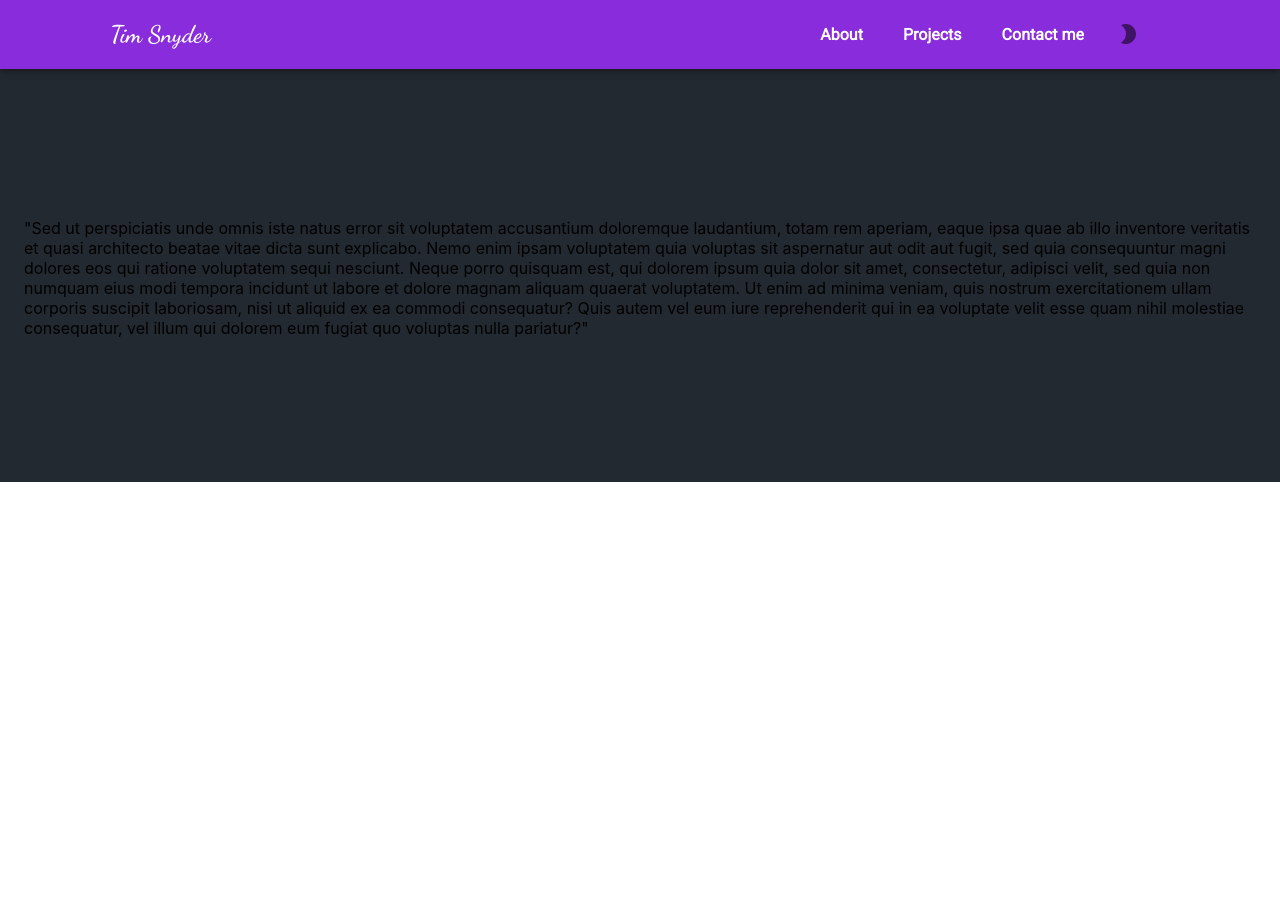
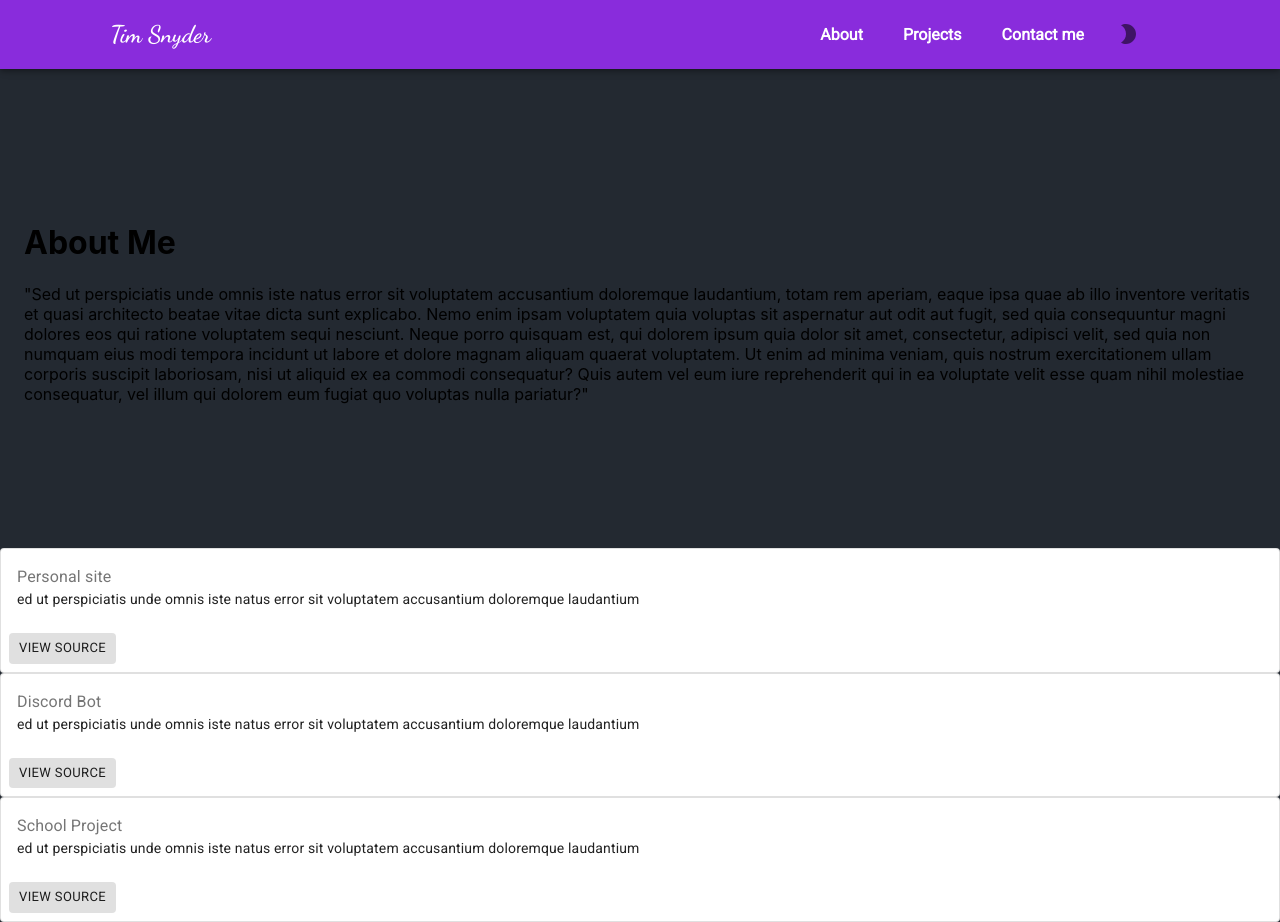
Before and after one commit to TimJSnyder/PersonalSite, a Next.js app in the folder my-test-site/: page / in a window 1280 px wide. Before the commit the page ends 800 px from the top, so only its background shows below. Built offline with nearby package versions, Linux system fonts and the light colour scheme.

Commit message:
Added a card function (currently not sized properly)

```diff
--- a/my-test-site/Components/About.js
+++ b/my-test-site/Components/About.js
@@ -5,6 +5,7 @@ export default function About(){
     return(
         <div id='about' >
             <Container className= 'aboutContainer'>
+            <h1>About Me</h1>
             <p>"Sed ut perspiciatis unde omnis iste natus error sit voluptatem accusantium doloremque laudantium, totam rem aperiam, eaque ipsa quae ab illo inventore veritatis et quasi architecto beatae vitae dicta sunt explicabo. Nemo enim ipsam voluptatem quia voluptas sit aspernatur aut odit aut fugit, sed quia consequuntur magni dolores eos qui ratione voluptatem sequi nesciunt. Neque porro quisquam est, qui dolorem ipsum quia dolor sit amet, consectetur, adipisci velit, sed quia non numquam eius modi tempora incidunt ut labore et dolore magnam aliquam quaerat voluptatem. Ut enim ad minima veniam, quis nostrum exercitationem ullam corporis suscipit laboriosam, nisi ut aliquid ex ea commodi consequatur? Quis autem vel eum iure reprehenderit qui in ea voluptate velit esse quam nihil molestiae consequatur, vel illum qui dolorem eum fugiat quo voluptas nulla pariatur?"</p>
             </Container>
         </div>
--- /dev/null
+++ b/my-test-site/Components/projects/Card.js
@@ -0,0 +1,35 @@
+import React from 'react'
+import Card from '@material-ui/core/Card';
+import CardActions from '@material-ui/core/CardActions';
+import CardContent from '@material-ui/core/CardContent';
+import Button from '@material-ui/core/Button';
+import Typography from '@material-ui/core/Typography';
+
+
+function ProjectCard(props){
+
+
+    return (
+      <Card variant="outlined" >
+      <CardContent>
+        <Typography color="textSecondary" >
+          {props.name}
+        </Typography>
+        <Typography variant="h5" component="h2">
+
+        </Typography>
+        <Typography variant="body2" component="p">
+          {props.description}
+        </Typography>
+      </CardContent>
+      <CardActions>
+      <Button href="" size="small" variant="contained" disableElevation>
+        view source
+      </Button>
+      </CardActions>
+    </Card>
+  );
+}
+
+
+export default ProjectCard
--- /dev/null
+++ b/my-test-site/Components/projects/ProjectList.js
@@ -0,0 +1,22 @@
+const list = [
+    {
+        key: 1,
+        name: "Personal site",
+        description : "ed ut perspiciatis unde omnis iste natus error sit voluptatem accusantium doloremque laudantium",
+        link: "https://github.com/ItsTeeJay"
+    },
+    {
+        key: 2,
+        name: "Discord Bot",
+        description: "ed ut perspiciatis unde omnis iste natus error sit voluptatem accusantium doloremque laudantium",
+        link: "https://github.com/ItsTeeJay"
+    },
+    {
+        key: 3,
+        name: "School Project",
+        description : "ed ut perspiciatis unde omnis iste natus error sit voluptatem accusantium doloremque laudantium",
+        link: "https://github.com/ItsTeeJay"
+    }
+
+]
+export default list
--- /dev/null
+++ b/my-test-site/Components/projects/Projects.js
@@ -0,0 +1,20 @@
+import React from 'react'
+import Card from './Card'
+import list from './ProjectList'
+
+
+
+function ProjectsCard(){
+    return (
+        <div>
+           {list.map((listItem) =>
+            <Card
+            key={listItem.key}
+            name={listItem.name}
+            description={listItem.description}
+            />
+            )}
+        </div>
+    )
+}
+export default ProjectsCard
--- a/my-test-site/pages/index.js
+++ b/my-test-site/pages/index.js
@@ -2,7 +2,7 @@ import { useTheme } from '@material-ui/core/styles';
 import Appbar from '../Components/Appbar'
 import About from '../Components/About'
 import Leaves from '../Components/Leaves';
-
+import ProjectsCard from '../Components/projects/Projects'
 
 export default function Home() {
   const theme  = useTheme()
@@ -16,7 +16,7 @@ export default function Home() {
     <Appbar />
     <About />
     <Leaves />
-
+    <ProjectsCard />
 
     </div>
 
```
Also changed, not shown: my-test-site/Components/Appbar.js (indentation only).
